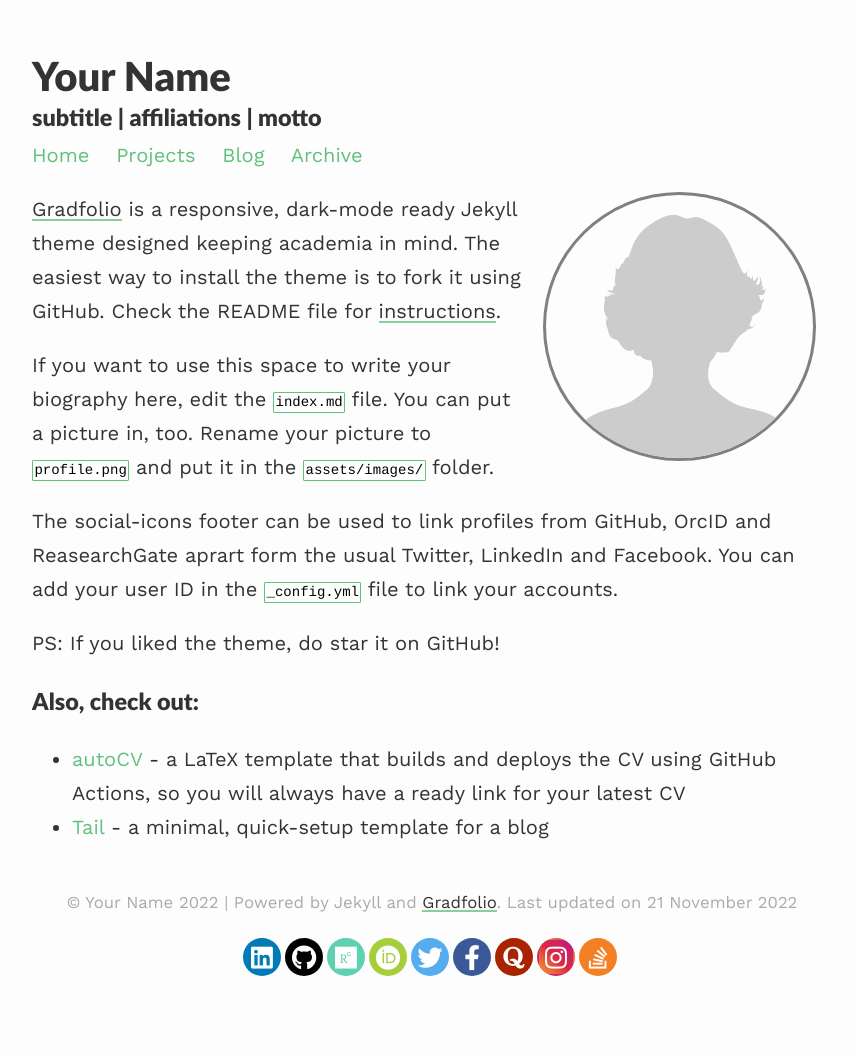
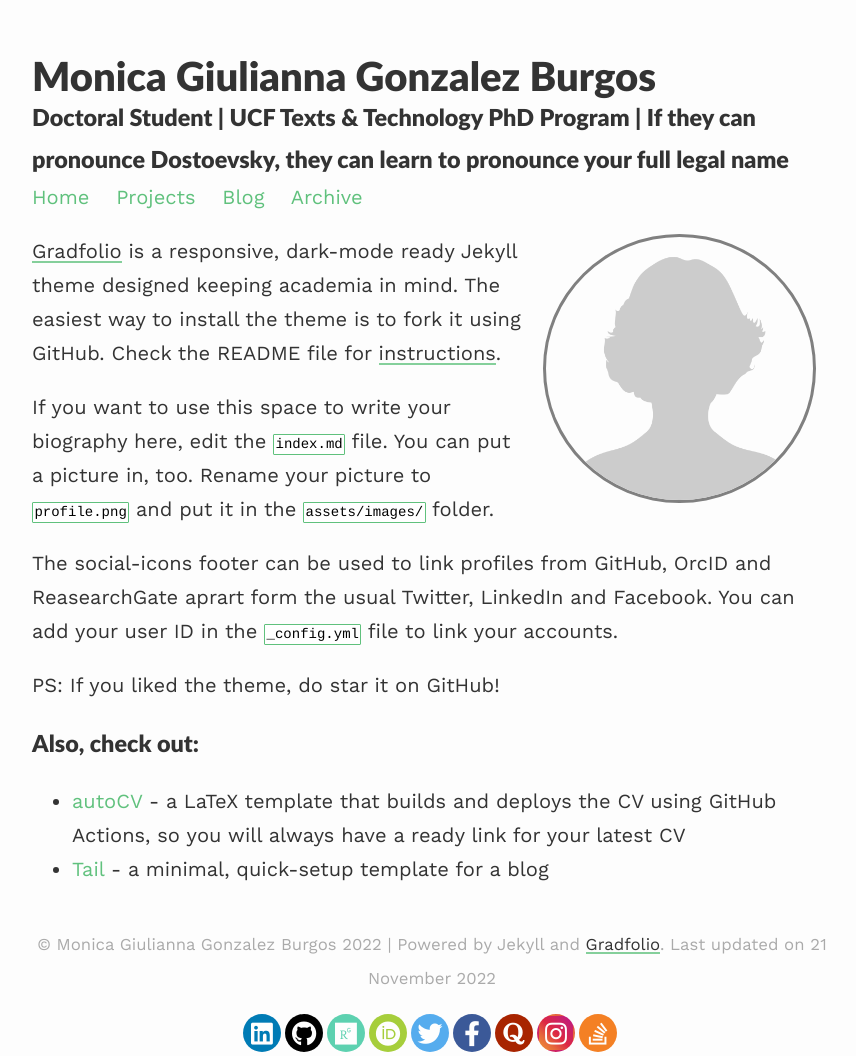
Before and after one commit to mgonzalezburgos/MGBurgos, a Jekyll site: the page built from index.md, in a window 1280 px wide. Shown: the whole page, without its empty margins (208-1064 px from the left). Built offline with Jekyll 4.4.1, drawn with Linux system fonts in a browser that asks for light colours; nearby versions of some CDN libraries; before the commit the page ends 980 px from its top, so only the background shows below that.

Commit message:
Update _config.yml

```diff
--- a/_config.yml
+++ b/_config.yml
@@ -1,9 +1,9 @@
 ### your site title here
 
-title: Your Name
-description: subtitle | affiliations | motto
+title: Monica Giulianna Gonzalez Burgos
+description: Doctoral Student | UCF Texts & Technology PhD Program | If they can pronounce Dostoevsky, they can learn to pronounce your full legal name
 
-baseurl: /gradfolio #name of GitHub repository
+baseurl: /MGBurgos #name of GitHub repository
 url: "" #custom url to be used instead of GitHub repository
 email: #
 
@@ -20,7 +20,7 @@ github: "#"
 researchgate: "#"
 orcid: "#"
 quora: "#"
-instagram: "#"
+instagram: "literary.mo"
 facebook: "#"
 
 
```
